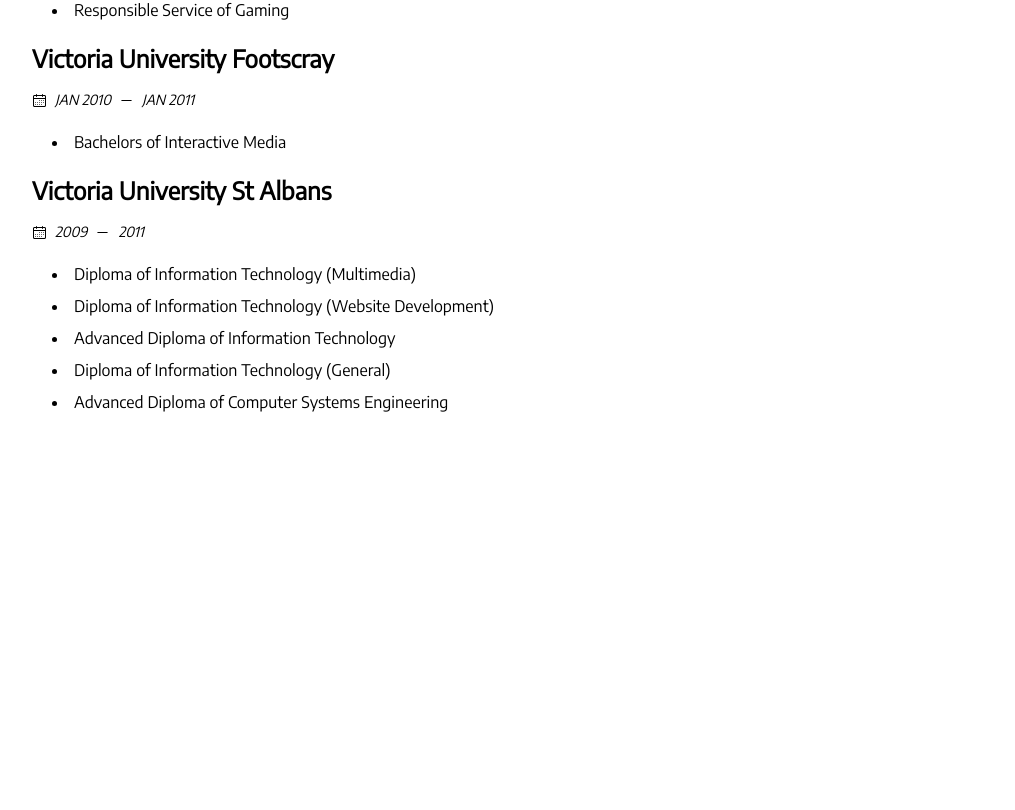
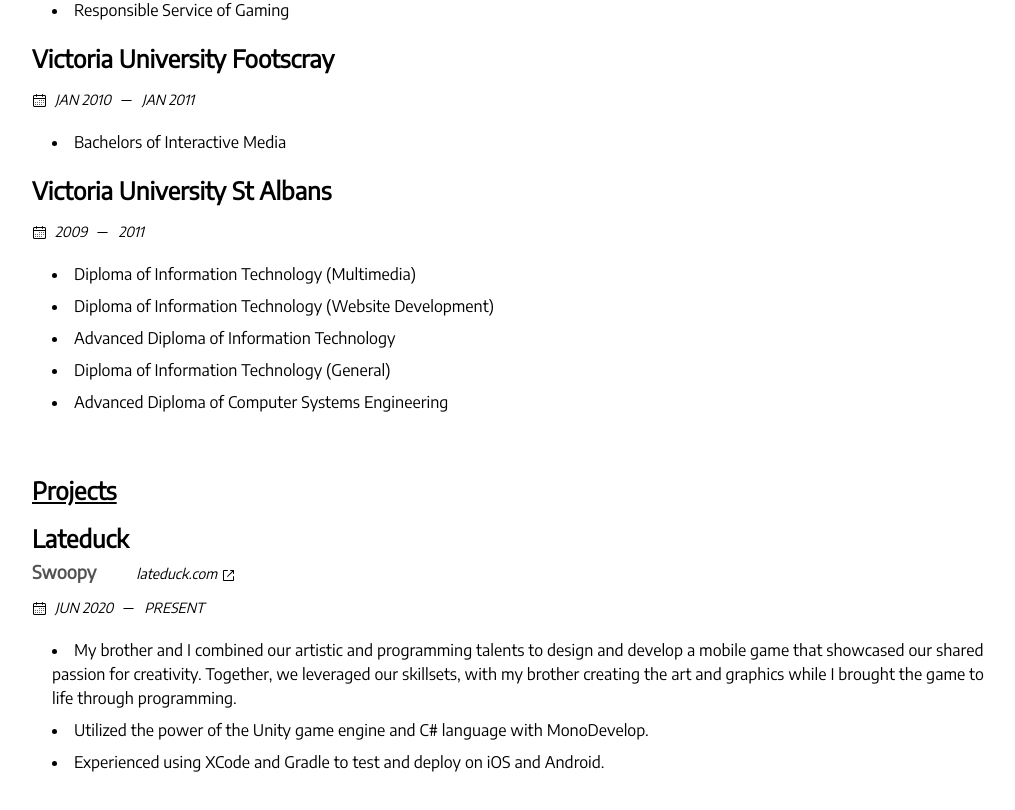
Before and after one commit to bl2408/resume-v2, a React (Vite) app: page / in a window 1280 px wide. Shown: the part 2116-2926 px from the top of the page, without its empty margins (128-1143 px from the left). Before the commit the page ends 2590 px from the top, so only its background shows below. Built offline with nearby package versions, Linux system fonts and the light colour scheme.

Commit message:
Added projects section

```diff
--- a/src/App.tsx
+++ b/src/App.tsx
@@ -3,6 +3,7 @@
 import Splash from "./Components/Splash";
 import expContent from "./Content/experience.json";
 import eduContent from "./Content/education.json";
+import proContent from "./Content/projects.json";
 
 export default function App() {
 	return (
@@ -11,6 +12,7 @@
 			<HardSkills />
 			<Content h1="Experience" content={expContent} limit={3} />
 			<Content h1="Education" content={eduContent} />
+			<Content h1="Projects" content={proContent} />
 		</main>
 	);
 }
--- /dev/null
+++ b/src/Content/projects.json
@@ -0,0 +1,18 @@
+[
+	{
+		"title": {
+			"dates": {
+				"start": "JUN 2020  ",
+				"end": "PRESENT"
+			},
+			"subHeading": "Swoopy",
+			"heading": "Lateduck",
+			"link": "lateduck.com"
+		},
+		"points": [
+			"My brother and I combined our artistic and programming talents to design and develop a mobile game that showcased our shared passion for creativity. Together, we leveraged our skillsets, with my brother creating the art and graphics while I brought the game to life through programming.",
+			"Utilized the power of the Unity game engine and C# language with MonoDevelop.",
+			"Experienced using XCode and Gradle to test and deploy on iOS and Android."
+		]
+	}
+]
```
